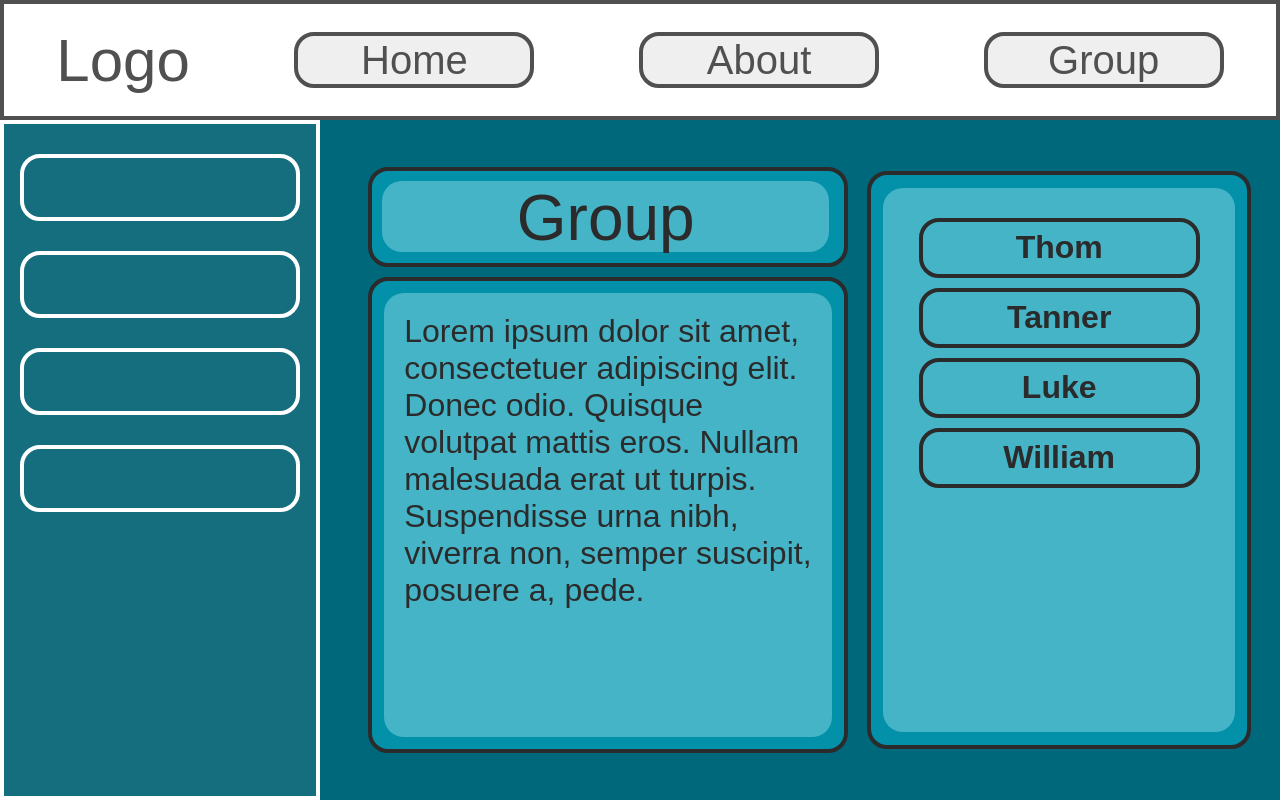
After one commit to teknofage/SPD-1-3-Project, a Flask app: template app/templates/group.html in a window 1280 px wide. The commit adds this page. Run offline with Flask 2, Linux system fonts and the light colour scheme; the template is opened without the code that fills it, so the values that code supplies are empty.

Commit message:
add frontend html and css

```diff
--- /dev/null
+++ b/app/static/assets/styles/base.css
@@ -0,0 +1,104 @@
+* {
+  margin: 0;
+  padding: 0;
+  box-sizing: border-box;
+  font-family: Arial, Helvetica, sans-serif;
+}
+
+:root {
+  --main-bg-color: #00687b;
+  --sidebar-bg-color: #156e7e;
+  --report-bg-color: #0390a9;
+  --report-label-bg-color: #45b4c7;
+}
+
+html,
+body {
+  height: 100%;
+  overflow: hidden;
+}
+
+#navbar {
+  width: 100%;
+  height: 15%;
+  border: 4px solid #505050;
+  background-color: white;
+  display: flex;
+  align-items: center;
+  flex-direction: row;
+  justify-content: space-around;
+  position: fixed;
+  top: 0;
+  left: 0;
+}
+
+.logo {
+  color: #505050;
+  font-size: 60px;
+}
+
+.navbar__btn {
+  width: 15rem;
+  height: 56px;
+  border: 4px solid #505050;
+  border-radius: 20px;
+  font-size: 40px;
+  color: #505050;
+}
+
+.navbar__btn:hover {
+  opacity: 75%;
+  cursor: pointer;
+}
+
+#sidebar {
+  width: 25%;
+  height: 85%;
+  border: 4px solid white;
+  background-color: var(--sidebar-bg-color);
+  display: flex;
+  flex-direction: column;
+  align-items: center;
+  position: fixed;
+  top: 15%;
+  left: 0;
+}
+
+.sidebar__btn {
+  width: 90%;
+  height: 67px;
+  border-radius: 20px;
+  border: 4px solid white;
+  background-color: transparent;
+  margin-top: 30px;
+}
+
+#container {
+  width: 75%;
+  height: 85%;
+  background-color: var(--main-bg-color);
+  display: flex;
+  flex-direction: column;
+  align-items: center;
+  justify-content: center;
+  position: absolute;
+  top: 15%;
+  left: 25%;
+}
+
+@media only screen and (max-width: 768px) {
+  #container {
+    width: 100%;
+    left: 0;
+  }
+
+  #sidebar {
+    width: 100%;
+    height: 15%;
+    top: 15%;
+  }
+
+  .logo {
+    display: none;
+  }
+}
--- /dev/null
+++ b/app/static/assets/styles/group.css
@@ -0,0 +1,117 @@
+#group__wrapper-title {
+  width: 50%;
+  height: 100px;
+  padding: 10px;
+  border-radius: 20px;
+  border: 4px solid rgb(43, 43, 43);
+  background-color: var(--report-bg-color);
+  align-self: flex-start;
+  margin-left: 5%;
+  margin-bottom: 10px;
+}
+
+#group__title {
+  width: 99%;
+  height: 99%;
+  align-self: flex-start;
+  font-size: 4rem;
+  text-align: center;
+  border-radius: 20px;
+  color: rgb(43, 43, 43);
+  background-color: var(--report-label-bg-color);
+}
+
+#group__wrapper-info {
+  width: 50%;
+  height: 70%;
+  border-radius: 20px;
+  border: 4px solid rgb(43, 43, 43);
+  padding: 10px;
+  margin-left: 5%;
+  background-color: var(--report-bg-color);
+  display: flex;
+  justify-content: center;
+  align-items: center;
+  align-self: flex-start;
+}
+
+#group__info {
+  width: 99%;
+  height: 99%;
+  border-radius: 20px;
+  padding: 20px;
+  color: rgb(43, 43, 43);
+  font-size: 2rem;
+  background-color: var(--report-label-bg-color);
+  overflow: scroll;
+}
+
+#group__wrapper-members {
+  width: 40%;
+  height: 85%;
+  border-radius: 20px;
+  border: 4px solid rgb(43, 43, 43);
+  padding: 10px;
+  background-color: var(--report-bg-color);
+  display: flex;
+  align-items: center;
+  justify-content: center;
+  align-self: flex-end;
+  position: absolute;
+  right: 3%;
+}
+
+#group__members {
+  width: 99%;
+  height: 99%;
+  border-radius: 20px;
+  padding: 20px;
+  color: rgb(43, 43, 43);
+  font-size: 2rem;
+  background-color: var(--report-label-bg-color);
+  overflow: scroll;
+  display: flex;
+  flex-direction: column;
+  align-items: center;
+  overflow: scroll;
+}
+
+.group__members-item {
+  width: 90%;
+  height: 60px;
+  border: 4px solid rgb(43, 43, 43);
+  border-radius: 20px;
+  font-size: 2rem;
+  font-weight: bold;
+  color: rgb(43, 43, 43);
+  display: flex;
+  align-items: center;
+  justify-content: center;
+  background-color: var(--report-label-bg-color);
+  margin-top: 10px;
+}
+
+@media only screen and (max-width: 768px) {
+  #group__wrapper-title {
+    width: 90%;
+    margin-left: 0;
+    align-self: center;
+  }
+
+  #group__wrapper-info {
+    width: 90%;
+    height: 40%;
+    margin-left: 0;
+    align-self: center;
+    margin-bottom: 10px;
+  }
+
+  #group__wrapper-members {
+    width: 90%;
+    height: 40%;
+    position: relative;
+    right: 0;
+    align-self: flex-start;
+    align-self: center;
+  }
+}
--- /dev/null
+++ b/app/static/assets/styles/main.css
@@ -0,0 +1,4 @@
+@import url(base.css);
+@import url(home.css);
+@import url(about.css);
+@import url(group.css);
--- a/app/templates/base.html
+++ b/app/templates/base.html
@@ -1,29 +1,35 @@
 <!DOCTYPE html>
 <html>
-
-<head>
-    <meta charset="utf-8" />
+  <head>
     <title>Deedle</title>
-    <link rel="stylesheet" href="https://stackpath.bootstrapcdn.com/bootstrap/4.4.1/css/bootstrap.min.css"
-        integrity="sha384-Vkoo8x4CGsO3+Hhxv8T/Q5PaXtkKtu6ug5TOeNV6gBiFeWPGFN9MuhOf23Q9Ifjh" crossorigin="anonymous">
-
-</head>
-
-<body>
-    {% include 'partials/navbar.html' %}
-    <div class="container">
-        {% block content %} BODY CONTENT GOES HERE {% endblock %}
+    <meta name="viewport" content="width=device-width, initial-scale=1.0" />
+    <link
+      rel="stylesheet"
+      type="text/css"
+      href="{{ url_for('static',filename='styles/main.css') }}"
+    />
+  </head>
+  <body>
+    <header id="navbar">
+      <div class="logo">Logo</div>
+      <form action="/home">
+        <button class="navbar__btn">Home</button>
+      </form>
+      <form action="/about">
+        <button class="navbar__btn">About</button>
+      </form>
+      <form action="/group">
+        <button class="navbar__btn">Group</button>
+      </form>
+    </header>
+    <div id="sidebar">
+      <button class="sidebar__btn"></button>
+      <button class="sidebar__btn"></button>
+      <button class="sidebar__btn"></button>
+      <button class="sidebar__btn"></button>
     </div>
-    <script src="https://code.jquery.com/jquery-3.4.1.slim.min.js"
-        integrity="sha384-J6qa4849blE2+poT4WnyKhv5vZF5SrPo0iEjwBvKU7imGFAV0wwj1yYfoRSJoZ+n"
-        crossorigin="anonymous"></script>
-    <script src="https://cdn.jsdelivr.net/npm/popper.js@1.16.0/dist/umd/popper.min.js"
-        integrity="sha384-Q6E9RHvbIyZFJoft+2mJbHaEWldlvI9IOYy5n3zV9zzTtmI3UksdQRVvoxMfooAo"
-        crossorigin="anonymous"></script>
-    <script src="https://stackpath.bootstrapcdn.com/bootstrap/4.4.1/js/bootstrap.min.js"
-        integrity="sha384-wfSDF2E50Y2D1uUdj0O3uMBJnjuUD4Ih7YwaYd1iqfktj0Uod8GCExl3Og8ifwB6"
-        crossorigin="anonymous"></script>
-
-</body>
-
+    <div id="container">
+      {% block content %}{% endblock %}
+    </div>
+  </body>
 </html>
--- /dev/null
+++ b/app/templates/group.html
@@ -0,0 +1,20 @@
+{% extends 'base.html' %} {% block content %}
+<div id="group__wrapper-title">
+  <div id="group__title">Group</div>
+</div>
+<div id="group__wrapper-info">
+  <div id="group__info">
+    Lorem ipsum dolor sit amet, consectetuer adipiscing elit. Donec odio. Quisque volutpat mattis
+    eros. Nullam malesuada erat ut turpis. Suspendisse urna nibh, viverra non, semper suscipit,
+    posuere a, pede.
+  </div>
+</div>
+<div id="group__wrapper-members">
+  <div id="group__members">
+    <div class="group__members-item">Thom</div>
+    <div class="group__members-item">Tanner</div>
+    <div class="group__members-item">Luke</div>
+    <div class="group__members-item">William</div>
+  </div>
+</div>
+{% endblock %}
```
Also changed, not shown: app/static/assets/styles/about.css (added, +58 -0 lines), app/static/assets/styles/home.css (added, +158 -0 lines), app/static/assets/styles/login.css (added, +78 -0 lines), app/templates/about.html (added, +12 -0 lines), app/templates/index.html (+17 -5 lines), app/templates/login.html (+29 -10 lines), app/templates/register.html (+33 -13 lines), app/static/styles.css (deleted).
